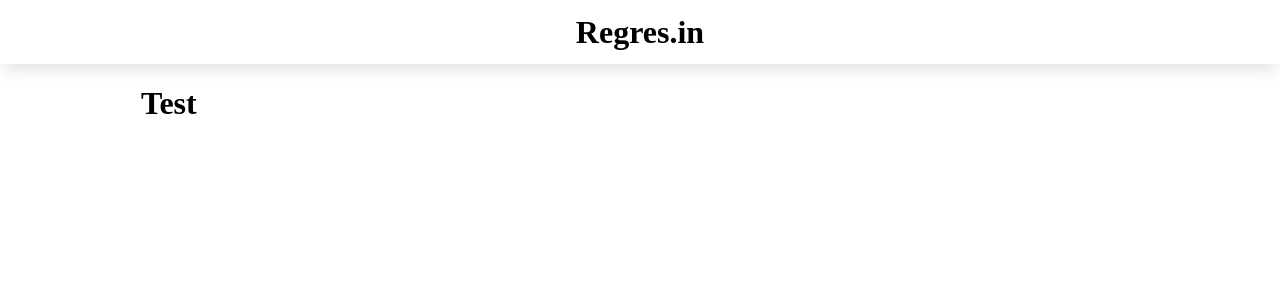
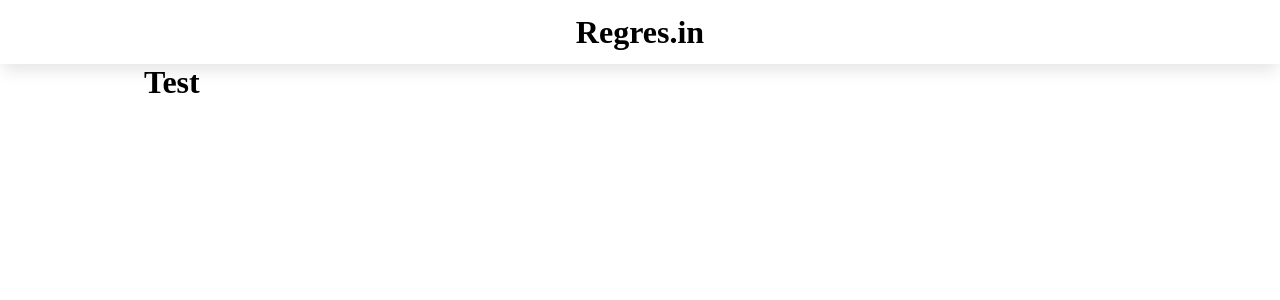
Before and after one commit to runewather/reqres-next-app, a Next.js app: page / in a window 1280 px wide. Shown: the top 300 px of the page. Built offline with nearby package versions, Linux system fonts and the light colour scheme.

Commit message:
CSS: Improved layout component

```diff
--- a/layouts/Layout.module.css
+++ b/layouts/Layout.module.css
@@ -1,31 +1,22 @@
 .layout {
   margin-top: 64px;
-  width: 100%;
-  display: flex;
-  justify-content: center;
+  margin-right: auto;
+  margin-left: auto;
+  padding-left: 16px;
+  padding-right: 16px;
+  box-sizing: border-box;
 }
 
 
-@media only screen and (max-width: 600px) {
-  .container {
+@media only screen and (max-width: 599px) {
+  .layout {
     width: 100%;
   }
 }
 
-@media only screen and (min-width: 601px) and (max-width: 900px) {
-  .container {
-    width: 768px;
+@media only screen and (min-width: 600px) {
+  .layout {
+    width: 80vw;
+    max-width: 1200px;
   }
 }
-
-@media only screen and (min-width: 901px) and (max-width: 1366px) {
-  .container {
-    width: 998px;
-  }
-}
-
-@media only screen and (min-width: 1367px) {
-  .container {
-    width: 1200px;
-  }
-}
--- a/layouts/Layout.tsx
+++ b/layouts/Layout.tsx
@@ -8,9 +8,7 @@
 
 const Layout: React.FC<Props> = ({ children }) => (
   <div className={styles.layout}>
-    <div className={styles.container}>
     {children}
-    </div>
   </div>
 )
 
```
